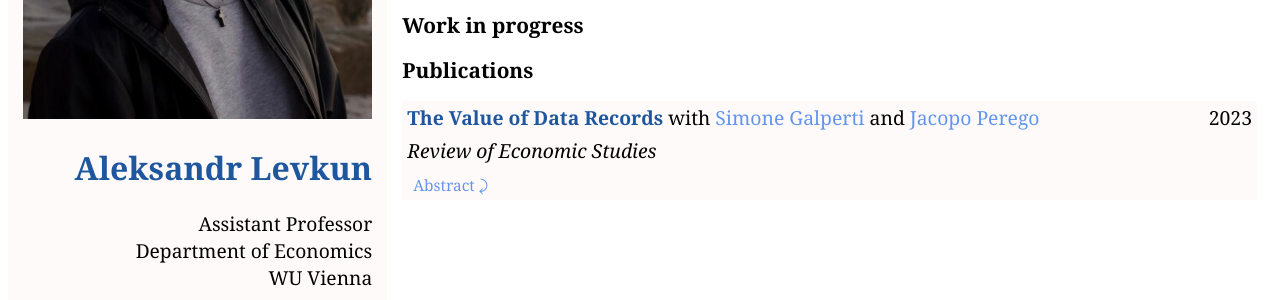
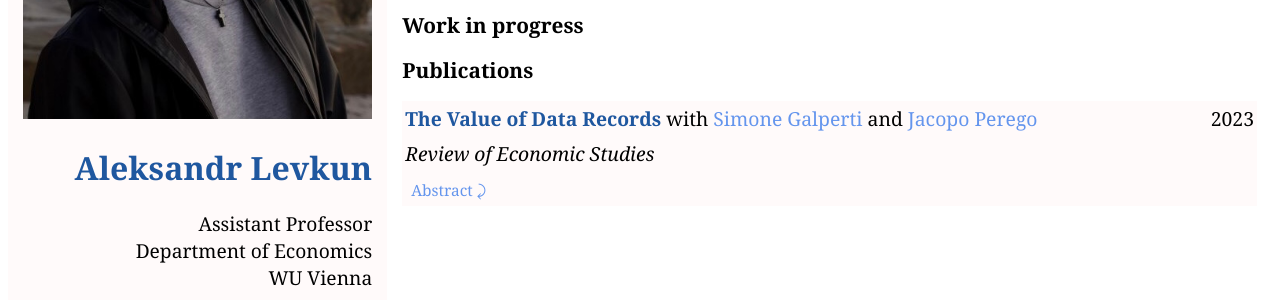
Before and after one commit to alevkun/alevkun.github.io, a Jekyll site: the page built from index.html, in a window 1280 px wide. Shown: the part 348-648 px from the top of the page. Built offline with Jekyll 4.4.1, drawn with Linux system fonts in a browser that asks for light colours.

Commit message:
Update title.html

```diff
--- a/_layouts/title.html
+++ b/_layouts/title.html
@@ -76,14 +76,10 @@ table, th, td {
   border:0px solid black;
   border-collapse: collapse;
   background-color: #FFFAFA;
-  padding: 3px;
-  padding-left: 1px;
-  padding-right: 1px;
+  padding: 4px;
+  padding-left: 3px;
+  padding-right: 3px;
   font-size: 1.1em;
-}
-th, td {
-  padding-left: 5px;
-  padding-right: 5px;
 }
 
 a {
```
